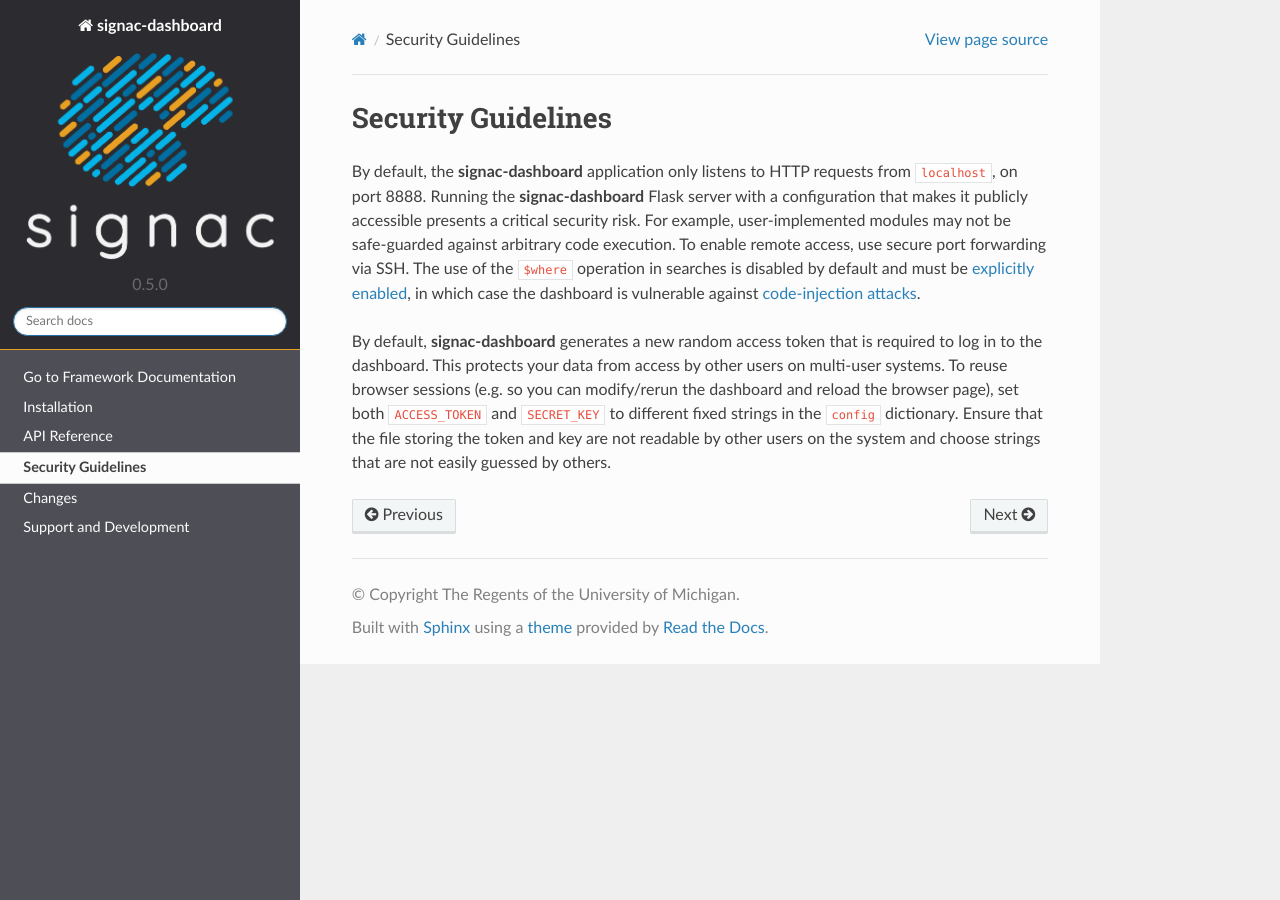
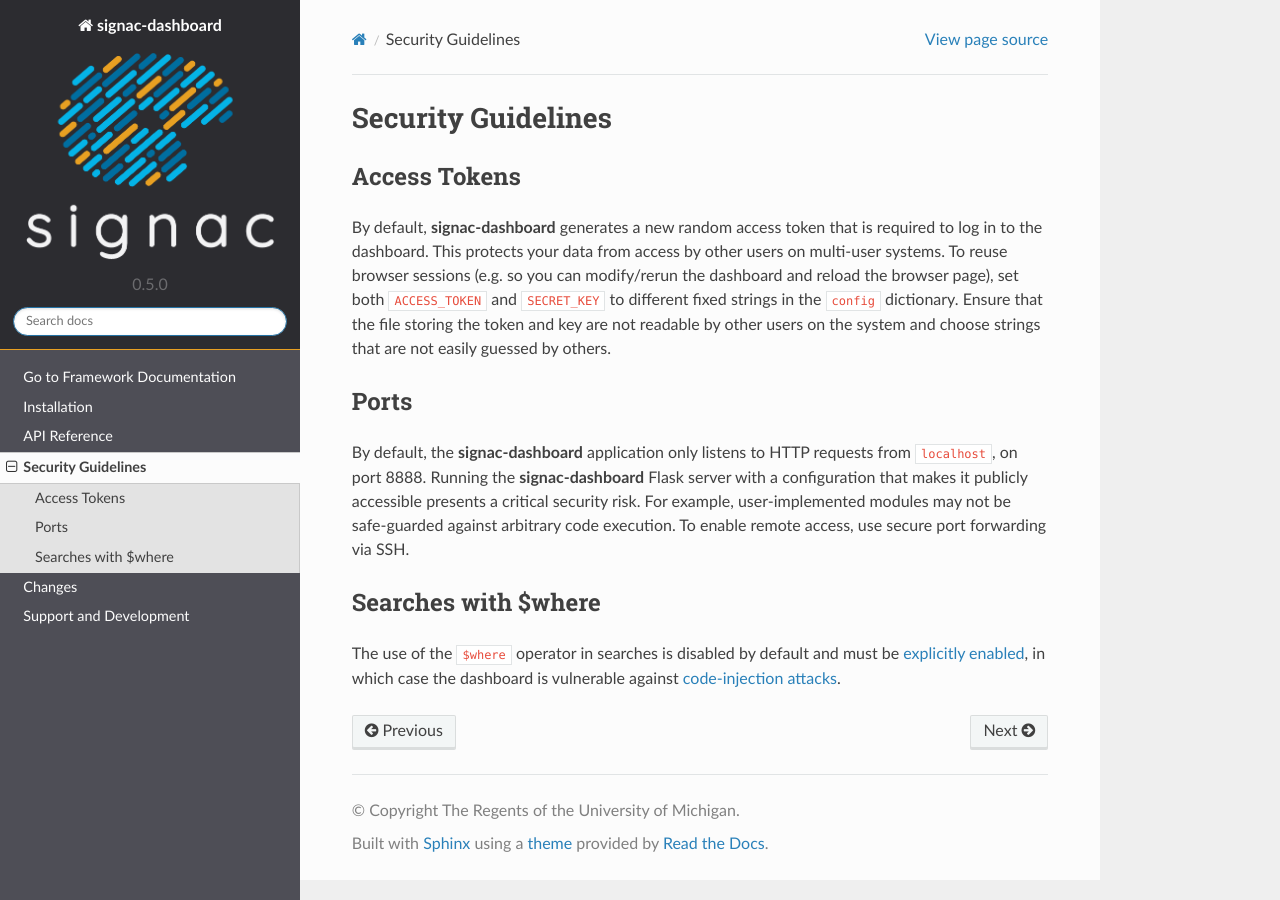
Before and after one commit to glotzerlab/signac-dashboard, a Sphinx documentation site: the page built from doc/security.rst, in a window 1280 px wide. Built offline with Sphinx 7.4.7 and the Read the Docs theme 2.0.0, drawn with Linux system fonts in a browser that asks for light colours.

Commit message:
Revise security guidelines page.

```diff
--- a/doc/conf.py
+++ b/doc/conf.py
@@ -65,7 +65,7 @@
 #
 # This is also used if you do content translation via gettext catalogs.
 # Usually you set "language" from the command line for these cases.
-language = None
+language = "en"
 
 # List of patterns, relative to source directory, that match files and
 # directories to ignore when looking for source files.
--- a/doc/security.rst
+++ b/doc/security.rst
@@ -3,13 +3,23 @@
 Security Guidelines
 -------------------
 
-By default, the **signac-dashboard** application only listens to HTTP requests from :code:`localhost`, on port 8888.
-Running the **signac-dashboard** Flask server with a configuration that makes it publicly accessible presents a critical security risk.
-For example, user-implemented modules may not be safe-guarded against arbitrary code execution.
-To enable remote access, use :ref:`secure port forwarding via SSH<signac-docs:dashboard-remote-ssh>`.
-The use of the :code:`$where` operation in searches is disabled by default and must be :ref:`explicitly enabled<python-api-dashboard>`, in which case the dashboard is vulnerable against `code-injection attacks <https://en.wikipedia.org/wiki/Code_injection>`_.
+Access Tokens
+~~~~~~~~~~~~~
 
 By default, **signac-dashboard** generates a new random access token that is required to log in to the dashboard.
 This protects your data from access by other users on multi-user systems.
 To reuse browser sessions (e.g. so you can modify/rerun the dashboard and reload the browser page), set both ``ACCESS_TOKEN`` and ``SECRET_KEY`` to different fixed strings in the ``config`` dictionary.
 Ensure that the file storing the token and key are not readable by other users on the system and choose strings that are not easily guessed by others.
+
+Ports
+~~~~~
+
+By default, the **signac-dashboard** application only listens to HTTP requests from :code:`localhost`, on port 8888.
+Running the **signac-dashboard** Flask server with a configuration that makes it publicly accessible presents a critical security risk.
+For example, user-implemented modules may not be safe-guarded against arbitrary code execution.
+To enable remote access, use :ref:`secure port forwarding via SSH<signac-docs:dashboard-remote-ssh>`.
+
+Searches with $where
+~~~~~~~~~~~~~~~~~~~~
+
+The use of the :code:`$where` operator in searches is disabled by default and must be :ref:`explicitly enabled<python-api-dashboard>`, in which case the dashboard is vulnerable against `code-injection attacks <https://en.wikipedia.org/wiki/Code_injection>`_.
```
